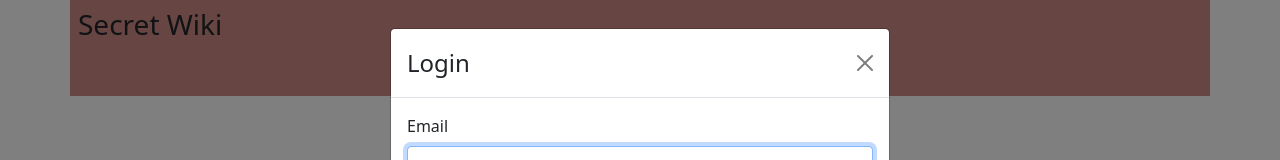
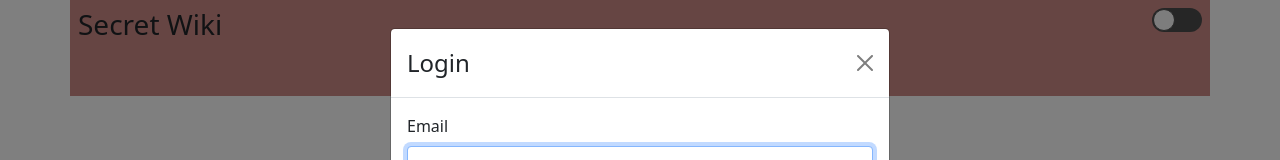
Before and after one commit to raymondberg/secret_wiki, a React (Create React App) app in the folder frontend/: page / in a window 1280 px wide. Shown: the top 160 px of the page. Built offline with nearby package versions, Linux system fonts and the light colour scheme.

Commit message:
Introduce edit mode toggle
Now you can get a condensed view when not editing!

```diff
--- a/frontend/package.json
+++ b/frontend/package.json
@@ -8,6 +8,7 @@
     "react-dom": "^17.0.2",
     "react-router-dom": "^6.0.1",
     "react-scripts": "^4.0.3",
+    "react-toggle": "^4.1.2",
     "web-vitals": "^2.1.2"
   },
   "scripts": {
--- a/frontend/src/App.css
+++ b/frontend/src/App.css
@@ -86,6 +86,11 @@
   margin: 1em;
 }
 
+div.section-squash {
+  margin: 1em;
+  padding:1em;
+}
+
 .tree-page {
   display: block;
   cursor: pointer;
@@ -99,3 +104,7 @@
 .section-button {
   width: 100%;
 }
+
+.pencil {
+padding-top: .3em;
+}
--- a/frontend/src/App.js
+++ b/frontend/src/App.js
@@ -3,6 +3,7 @@
 import Main from "./components/Main";
 import LoginModal from "./components/LoginModal";
 import "./App.css";
+import './react-toggle.css';
 import 'bootstrap/dist/css/bootstrap.min.css';
 
 function App() {
--- a/frontend/src/components/Main.js
+++ b/frontend/src/components/Main.js
@@ -2,6 +2,7 @@
 import PageCreateModal from "./PageCreateModal";
 import PageContent from "./PageContent";
 import PageTree from "./PageTree";
+import Status from "./Status";
 import WikiList from "./WikiList";
 import { useLocation } from "react-router-dom";
 
@@ -13,6 +14,8 @@
 
 function Main(props) {
     let query = useQuery();
+
+    const [editMode, setEditMode] = useState(false);
     const [wikiId, setWikiId] = useState(query.get("w"));
     const [pageId, setPageId] = useState(query.get("p"));
     const [pages, setPages] = useState([]);
@@ -51,7 +54,7 @@
       wikiList = <WikiList handleWikiChange={handleWikiChange} api={props.api} />
         if (wikiId !== null) {
           var pageTree = <PageTree wikiId={wikiId} pageId={pageId} pages={pages} setPages={setPages} handlePageChange={handlePageChange} api={props.api}/>
-          var pageContent = <PageContent wikiId={wikiId} page={pageForId(pageId)} api={props.api} />
+          var pageContent = <PageContent wikiId={wikiId} page={pageForId(pageId)} api={props.api} editMode={editMode} />
           content = (
             <div className="row">
               <div id="left-bar" className="col-md-3">
@@ -73,10 +76,10 @@
         <div className="row">
           <div className="d-flex justify-content-between header-section p-0">
             <div className="p-2">
-              <h3>Secret Wiki</h3>
+            <h3>Secret Wiki</h3>
             </div>
             { wikiList }
-            <div id="status" className="p-2"></div>
+            <Status editMode={editMode} setEditMode={setEditMode}/>
           </div>
         </div>
       { content }
--- a/frontend/src/components/PageContent.js
+++ b/frontend/src/components/PageContent.js
@@ -1,6 +1,7 @@
 import React from "react";
 
 import SectionList from "./SectionList";
+import SectionSquash from "./SectionSquash";
 
 function sectionFromAPI(apiSection) {
   return Object.assign(
@@ -124,12 +125,16 @@
 
   render() {
     const title = (this.props.page === undefined) ? null : <h2 class="page-title">{this.props.page.title}</h2>
-    var content = <SectionList
-                     sections={this.state.sections}
-                     insertSectionAt={this.insertSectionAt}
-                     updateSection={this.updateSection}
-                     destroySection={this.destroySection}
-                     toggleEdit={this.toggleEdit}/>
+    var content = (this.props.editMode)? (
+      <SectionList
+         sections={this.state.sections}
+         insertSectionAt={this.insertSectionAt}
+         updateSection={this.updateSection}
+         destroySection={this.destroySection}
+         toggleEdit={this.toggleEdit}/>
+    ):(
+      <SectionSquash sections={this.state.sections} />
+    )
     return (
       <div id="content">
         { title }
--- /dev/null
+++ b/frontend/src/components/SectionSquash.js
@@ -0,0 +1,10 @@
+import marked from "marked";
+
+export default function SectionSquash (props) {
+  var convertedSections = props.sections.map((s)=>s.prior_content).join("\n\n")
+  return (
+    <div class="section-squash">
+      <div dangerouslySetInnerHTML={{ __html: marked(convertedSections, {sanitize: true}) }} />
+    </div>
+  )
+}
--- /dev/null
+++ b/frontend/src/components/Status.js
@@ -0,0 +1,18 @@
+import React from "react";
+import Toggle from "react-toggle";
+
+export default function Status(props) {
+   return (
+      <div id="status" className="p-2">
+       <label>
+         <Toggle
+           defaultChecked={props.editMode}
+           icons={{
+             checked: <div className='pencil'>✏️</div>,
+             unchecked: null,
+            }}
+           onChange={(e) => props.setEditMode(e.target.checked)} />
+       </label>
+     </div>
+    )
+}
--- /dev/null
+++ b/frontend/src/react-toggle.css
@@ -0,0 +1,141 @@
+.react-toggle {
+  touch-action: pan-x;
+
+  display: inline-block;
+  position: relative;
+  cursor: pointer;
+  background-color: transparent;
+  border: 0;
+  padding: 0;
+
+  -webkit-touch-callout: none;
+  -webkit-user-select: none;
+  -khtml-user-select: none;
+  -moz-user-select: none;
+  -ms-user-select: none;
+  user-select: none;
+
+  -webkit-tap-highlight-color: rgba(0,0,0,0);
+  -webkit-tap-highlight-color: transparent;
+}
+
+.react-toggle-screenreader-only {
+  border: 0;
+  clip: rect(0 0 0 0);
+  height: 1px;
+  margin: -1px;
+  overflow: hidden;
+  padding: 0;
+  position: absolute;
+  width: 1px;
+}
+
+.react-toggle--disabled {
+  cursor: not-allowed;
+  opacity: 0.5;
+  -webkit-transition: opacity 0.25s;
+  transition: opacity 0.25s;
+}
+
+.react-toggle-track {
+  width: 50px;
+  height: 24px;
+  padding: 0;
+  border-radius: 30px;
+  background-color: #4D4D4D;
+  -webkit-transition: all 0.2s ease;
+  -moz-transition: all 0.2s ease;
+  transition: all 0.2s ease;
+}
+
+.react-toggle:hover:not(.react-toggle--disabled) .react-toggle-track {
+  background-color: #000000;
+}
+
+.react-toggle--checked .react-toggle-track {
+  background-color: #19AB27;
+}
+
+.react-toggle--checked:hover:not(.react-toggle--disabled) .react-toggle-track {
+  background-color: #128D15;
+}
+
+.react-toggle-track-check {
+  position: absolute;
+  width: 14px;
+  height: 10px;
+  top: 0px;
+  bottom: 0px;
+  margin-top: auto;
+  margin-bottom: auto;
+  line-height: 0;
+  left: 8px;
+  opacity: 0;
+  -webkit-transition: opacity 0.25s ease;
+  -moz-transition: opacity 0.25s ease;
+  transition: opacity 0.25s ease;
+}
+
+.react-toggle--checked .react-toggle-track-check {
+  opacity: 1;
+  -webkit-transition: opacity 0.25s ease;
+  -moz-transition: opacity 0.25s ease;
+  transition: opacity 0.25s ease;
+}
+
+.react-toggle-track-x {
+  position: absolute;
+  width: 10px;
+  height: 10px;
+  top: 0px;
+  bottom: 0px;
+  margin-top: auto;
+  margin-bottom: auto;
+  line-height: 0;
+  right: 10px;
+  opacity: 1;
+  -webkit-transition: opacity 0.25s ease;
+  -moz-transition: opacity 0.25s ease;
+  transition: opacity 0.25s ease;
+}
+
+.react-toggle--checked .react-toggle-track-x {
+  opacity: 0;
+}
+
+.react-toggle-thumb {
+  transition: all 0.5s cubic-bezier(0.23, 1, 0.32, 1) 0ms;
+  position: absolute;
+  top: 1px;
+  left: 1px;
+  width: 22px;
+  height: 22px;
+  border: 1px solid #4D4D4D;
+  border-radius: 50%;
+  background-color: #FAFAFA;
+
+  -webkit-box-sizing: border-box;
+  -moz-box-sizing: border-box;
+  box-sizing: border-box;
+
+  -webkit-transition: all 0.25s ease;
+  -moz-transition: all 0.25s ease;
+  transition: all 0.25s ease;
+}
+
+.react-toggle--checked .react-toggle-thumb {
+  left: 27px;
+  border-color: #19AB27;
+}
+
+.react-toggle--focus .react-toggle-thumb {
+  -webkit-box-shadow: 0px 0px 3px 2px #0099E0;
+  -moz-box-shadow: 0px 0px 3px 2px #0099E0;
+  box-shadow: 0px 0px 2px 3px #0099E0;
+}
+
+.react-toggle:active:not(.react-toggle--disabled) .react-toggle-thumb {
+  -webkit-box-shadow: 0px 0px 5px 5px #0099E0;
+  -moz-box-shadow: 0px 0px 5px 5px #0099E0;
+  box-shadow: 0px 0px 5px 5px #0099E0;
+}
```
Also changed, not shown: 1 other file (tests, documents, lock files or other folders).
